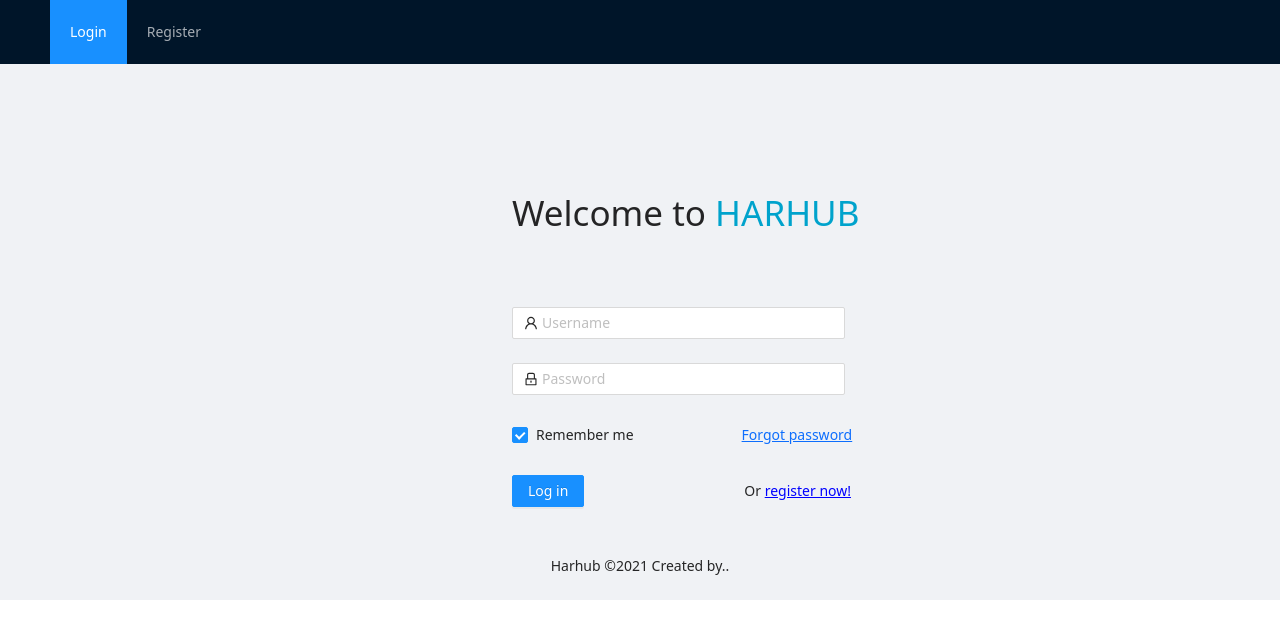
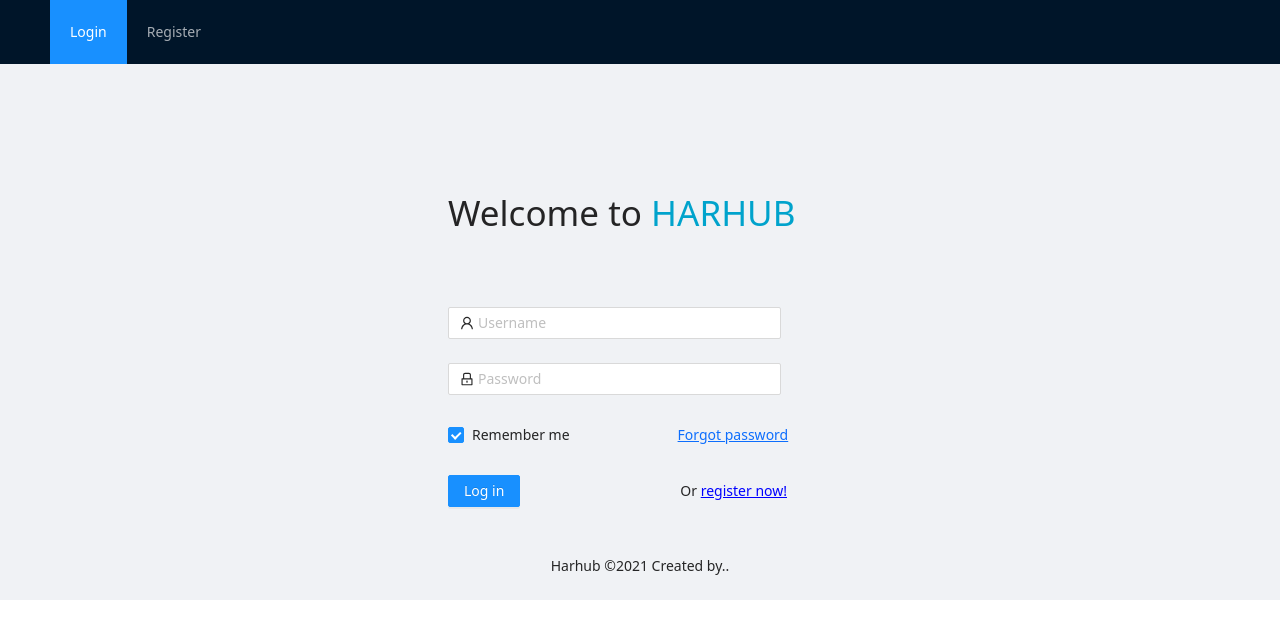
Before and after one commit to sphantom99/www, a Next.js app in the folder Next-Node-Express-PostgreSQL/Client/: page /login in a window 1280 px wide. Shown: the top 638 px of the page. Built offline with nearby package versions, Linux system fonts and the light colour scheme.

Commit message:
Tried to fix some css

```diff
--- a/Next-Node-Express-PostgreSQL/Client/lib/auth.js
+++ b/Next-Node-Express-PostgreSQL/Client/lib/auth.js
@@ -1,7 +1,10 @@
-import {verify} from 'password-hash'
+import {generate, verify} from 'password-hash'
 
 export async function checkCreds(username, password){
-    const res = await fetch(`http://localhost:5000/login/${username}`);
-    const match = verify(password,res)
-    return creds;
+    console.log(`Hash of ${password} is: ${generate(password)}`)
+    //const res = await fetch(`http://localhost:5000/login/${username}`);
+    //const match = verify(password,res)
+    //return creds;
 }
+
+//export async function register()
--- a/Next-Node-Express-PostgreSQL/Client/pages/login.js
+++ b/Next-Node-Express-PostgreSQL/Client/pages/login.js
@@ -9,12 +9,12 @@ import { UserOutlined, LockOutlined } from '@ant-design/icons';
 import {useRouter} from 'next/router';
 import { checkCreds } from '../lib/auth';
 import Image from 'next/image';
-
-
+import {useState} from 'react'
+//import jsCookie from 'js-cookie';
 
 const { Header, Content, Footer } = Layout;
 export default function login() {
-
+  const {match, setMatch} = useState(false)
   const router = useRouter();
   const onFinish = (values) => {
     console.log('Received values of form: ', values);
@@ -31,7 +31,7 @@ export default function login() {
     </Header>
     <Content>
     <Form
-      style={{paddingLeft: "40%", paddingTop:"10%"}}
+      style={{marginLeft: "35%", marginTop:"10%", marginRight:"20%", borderColor:"red", }}
       name="normal_login"
       className="login-form"
       initialValues={{
@@ -103,9 +103,16 @@ export default function login() {
 };
 
 const execLogin = (values) => {
-  console.log(values.username,values.password)
-  /*const creds = checkCreds(values.username,values.password)
+  //console.log(values.username,values.password)
+  const creds = checkCreds(values.username,values.password)
+  sessionStorage.setItem('matched',true)
+  console.log(localStorage.getItem('matched'))
+  /*
   if(creds==true){
     router.push(`./${values.username}/upload`)
+  }
+  else
+  {
+    setMatch(false)
   }*/
 }
```
